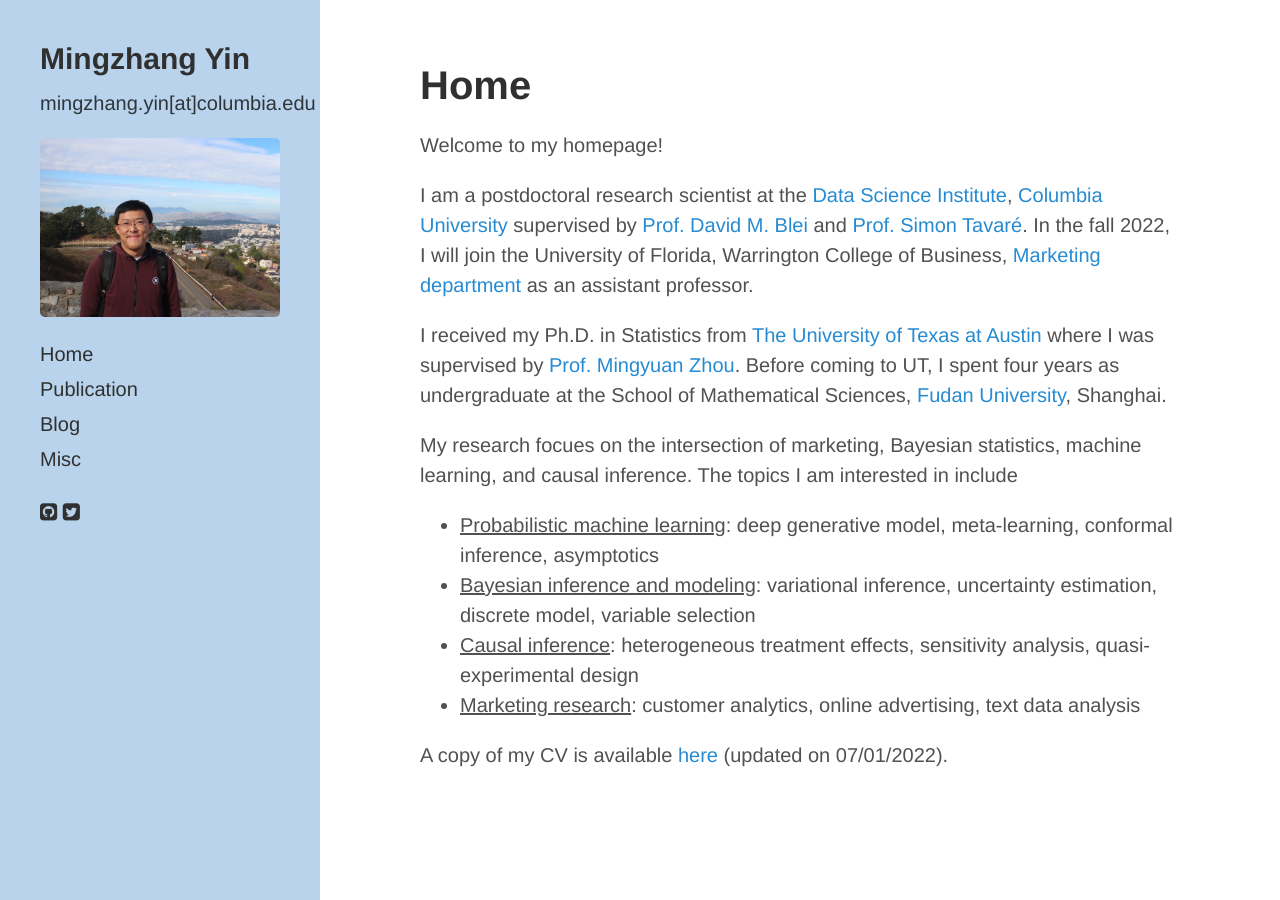
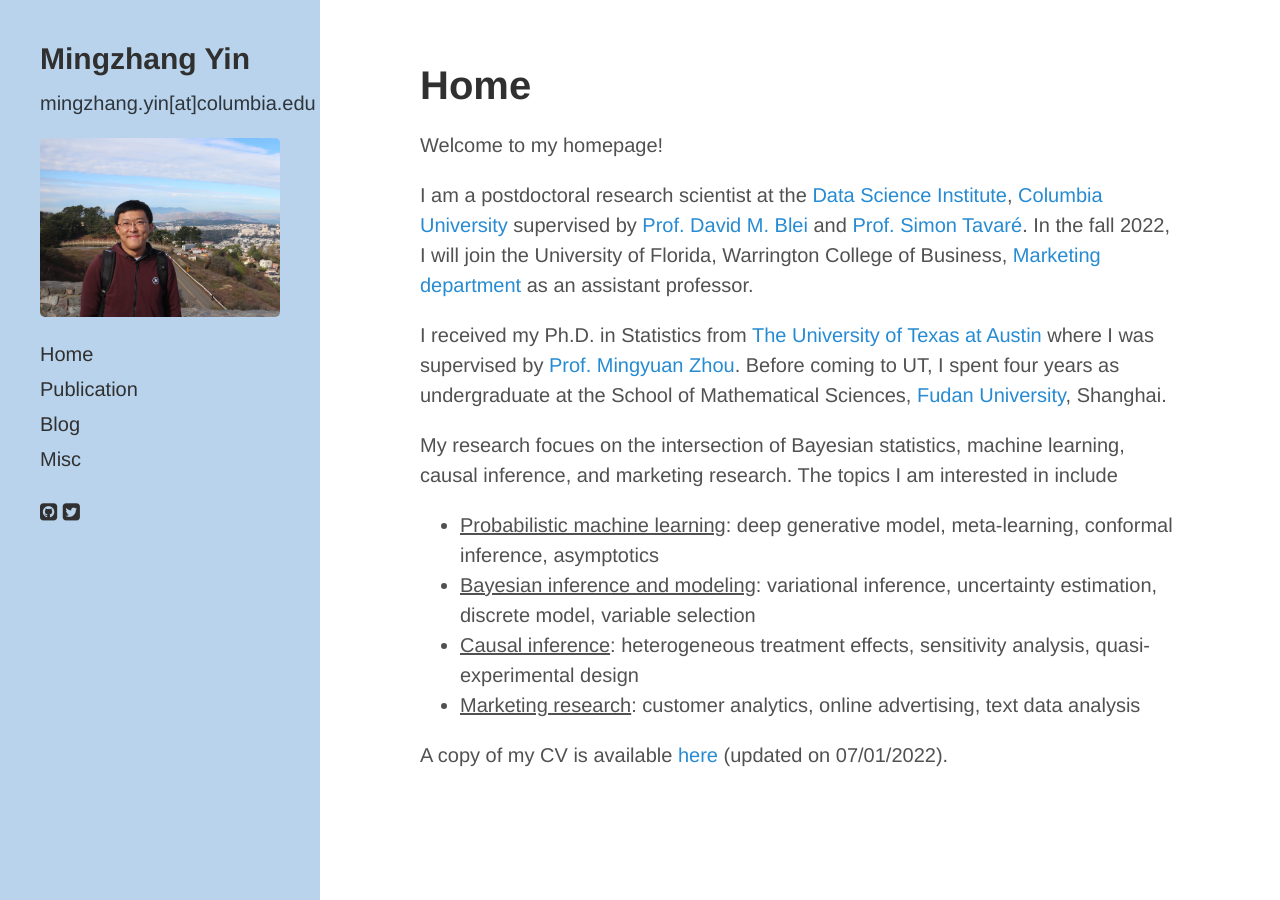
Before and after one commit to mingzhang-yin/mingzhang-yin.github.io, a Jekyll site: the page built from index.md, in a window 1280 px wide. Built offline with Jekyll 4.4.1, drawn with Linux system fonts in a browser that asks for light colours; nearby versions of some CDN libraries; a style sheet for code colours, icons or effects is not loaded.

Commit message:
Update index.md

```diff
--- a/index.md
+++ b/index.md
@@ -18,7 +18,7 @@ title: Home
 
 
 
-<p> My research focues on the intersection of marketing, Bayesian statistics, machine learning, and causal inference. The topics I am interested in include </p>
+<p> My research focues on the intersection of Bayesian statistics, machine learning, causal inference, and marketing research. The topics I am interested in include </p>
 
   <ul>
    <li> <ins>Probabilistic machine learning</ins>: deep generative model, meta-learning, conformal inference, asymptotics</li>
```
